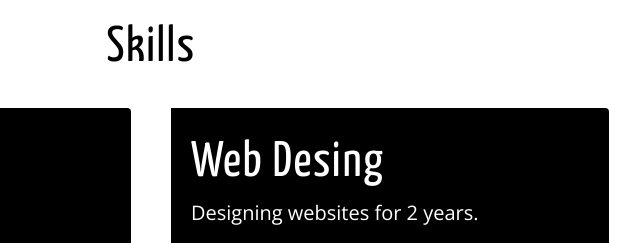
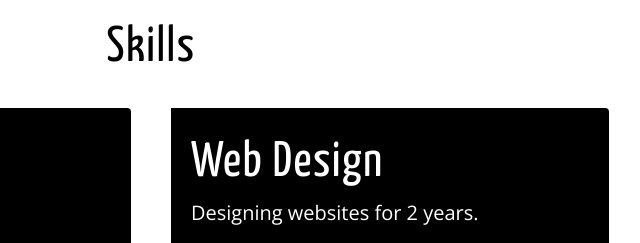
Before and after one commit to franciscofl12/Personal-Website, a website: page index.html in a window 1280 px wide. Shown: the part 1660-1903 px from the top of the page, 489-1129 px from the left. Drawn offline with nearby package versions, Linux system fonts and the light colour scheme; some icons are missing.

Commit message:
Update index.html

```diff
--- a/index.html
+++ b/index.html
@@ -93,7 +93,7 @@
                         </div>
                         <div class="card col-lg-5 col-md-5 col-sm-12 topic__sec">
                             <div class="topic__descripcion">
-                                <h2 class="topic__title">Web Desing</h2>
+                                <h2 class="topic__title">Web Design</h2>
                                 <div class="topic__txt">Designing websites for 2 years.
                                 </div>
                             </div>
```
